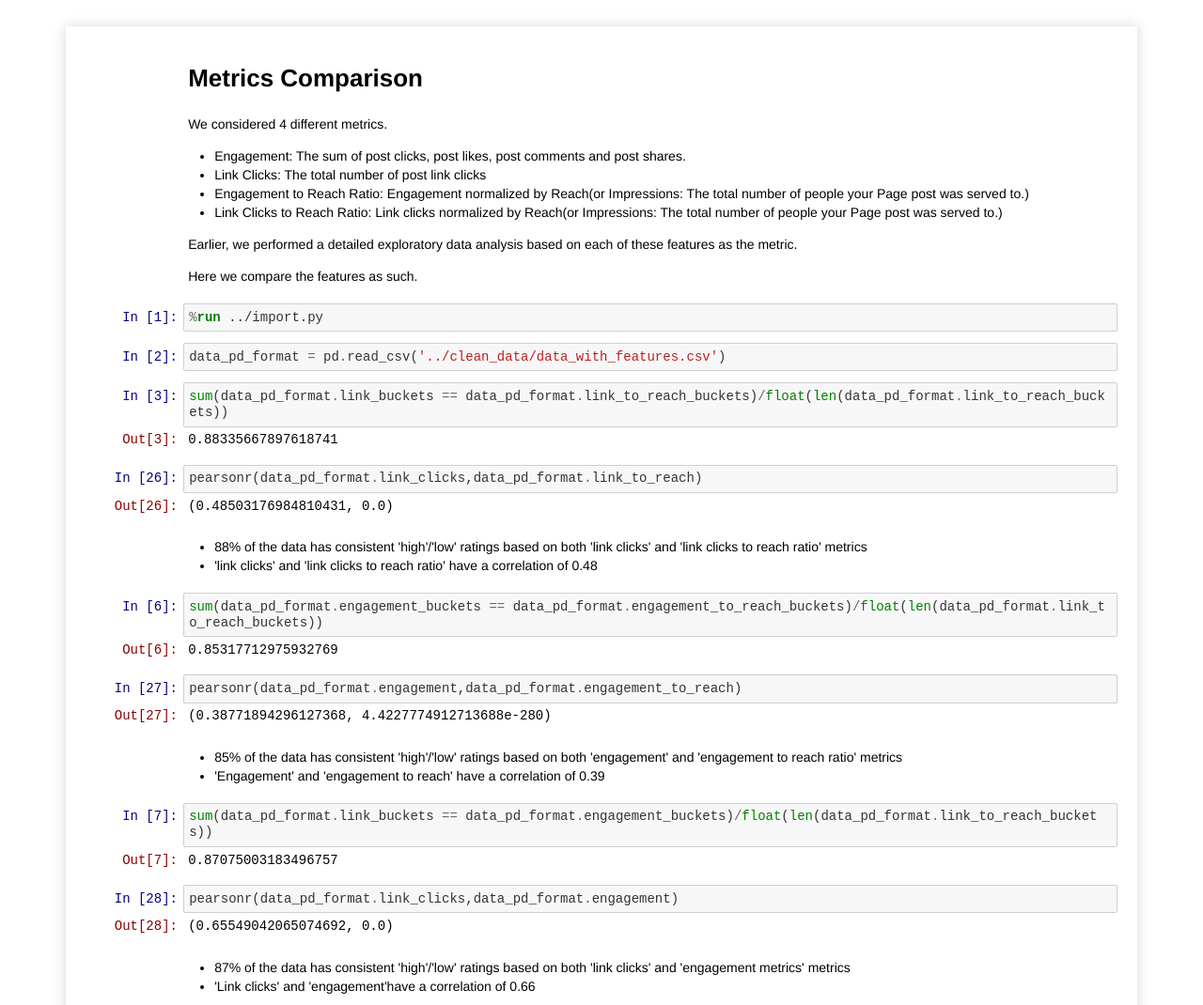
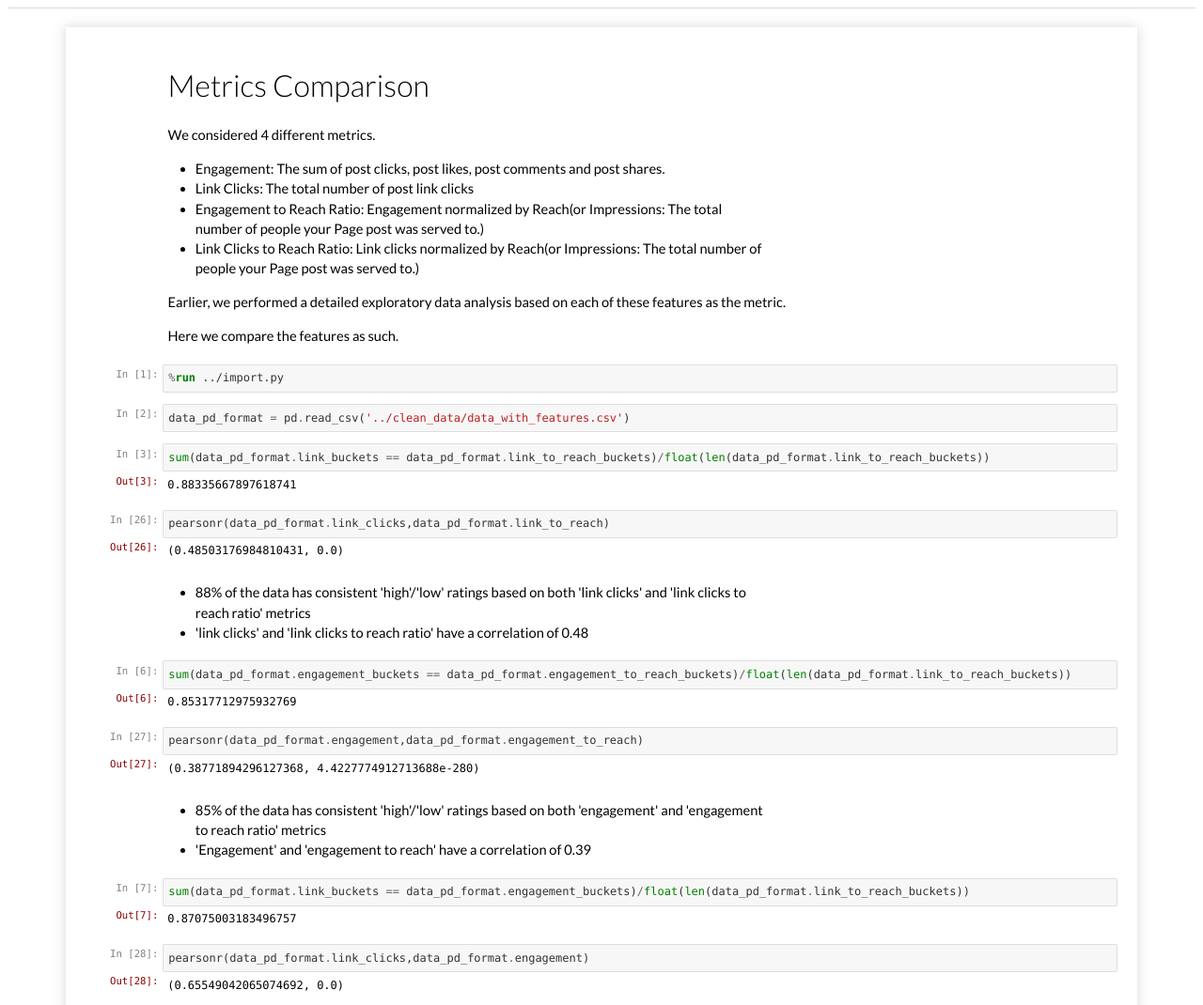
Before and after one commit to bezhilan/bezhilan.github.io, a plain HTML site: page Code/EDA/feature_analysis.html in a window 1280 px wide. Shown: the top 1070 px of the page at 94% size. Drawn offline with nearby package versions, Linux system fonts and the light colour scheme; some packages are replaced by stand-ins of ours; a web font is replaced by a local one.

Commit message:
css update

```diff
--- /dev/null
+++ b/Code/EDA/custom.css
@@ -0,0 +1,168 @@
+/*
+Placeholder for custom user CSS
+
+mainly to be overridden in profile/static/custom/custom.css
+
+This will always be an empty file in IPython
+*/
+
+@import url('http://fonts.googleapis.com/css?family=Crimson+Text');
+@import url('http://fonts.googleapis.com/css?family=Kameron');
+@import url('http://fonts.googleapis.com/css?family=Lato:200');
+@import url('http://fonts.googleapis.com/css?family=Lato:300');
+@import url('http://fonts.googleapis.com/css?family=Lato:400');
+
+
+/* Change code font */
+.CodeMirror pre {
+    font-family: Monaco;
+    font-size: 9pt;
+}
+
+div.output pre{
+    font-family: Monaco;
+    font-size: 9pt;
+}
+
+div.output_html td{
+    font-family: Monaco;
+    font-size: 8pt;
+}
+
+div.prompt{
+    font-family: Monaco;
+    font-size: 8pt;
+}
+
+div.completions select{
+    font-family: Monaco;
+    font-size: 9pt;
+}
+
+div.container pre{
+    font-family: Monaco;
+    font-size: 9pt;
+}
+
+div.tooltiptext pre{
+    font-family: Monaco;
+    font-size: 8pt;
+}
+
+div.input_area {
+    border-color: rgba(0,0,0,0.10);
+    background: rbga(0,0,0,0.5);
+}
+
+div.text_cell {
+    max-width: 105ex; /* instead of 100%, */
+}
+
+div.text_cell_render {
+    font-family: lato;
+    font-size: 11pt;
+    line-height: 145%; /* added for some line spacing of text. */
+}
+
+div.text_cell_render code{
+    font-family: Monaco;
+    font-size: 9pt;
+}
+
+div.text_cell_render h1,
+div.text_cell_render h2,
+div.text_cell_render h3,
+div.text_cell_render h4,
+div.text_cell_render h5,
+div.text_cell_render h6 {
+    font-family: lato, 'HelveticaNeue-Light';
+    font-weight: 300;
+}
+
+div.text_cell_render h1 {
+    font-size: 24pt;
+}
+
+div.text_cell_render h2 {
+    font-size: 18pt;
+}
+
+div.text_cell_render h3 {
+    font-size: 14pt;
+}
+
+.rendered_html pre,
+.rendered_html code {
+    font-size: medium;
+}
+
+.rendered_html ol {
+    list-style:decimal;
+    margin: 1em 2em;
+}
+
+.prompt.input_prompt {
+    color: rgba(0,0,0,0.5);
+}
+
+.cell.command_mode.selected {
+    border-color: rgba(0,0,0,0.1);
+}
+
+.cell.edit_mode.selected {
+    border-color: rgba(0,0,0,0.15);
+    box-shadow: 0px 0px 5px #f0f0f0;
+    -webkit-box-shadow: 0px 0px 5px #f0f0f0;
+}
+
+div.output_scroll {
+    -webkit-box-shadow: inset 0 2px 8px rgba(0,0,0,0.1);
+    box-shadow: inset 0 2px 8px rgba(0,0,0,0.1);
+    border-radious: 2px;
+}
+
+#menubar .navbar-inner {
+    background: #fff;
+    -webkit-box-shadow: none;
+    box-shadow: none;
+    border-radius: 0;
+    border: none;
+    font-family: lato;
+    font-weight: 400;
+}
+
+.navbar-fixed-top .navbar-inner,
+.navbar-static-top .navbar-inner {
+    box-shadow: none;
+    -webkit-box-shadow: none;
+    border: none;
+}
+
+div#notebook_panel {
+    box-shadow: none;
+    -webkit-box-shadow: none;
+    border-top: none;
+}
+
+div#notebook {
+    border-top: 1px solid rgba(0,0,0,0.15);
+}
+
+#menubar .navbar .navbar-inner,
+.toolbar-inner {
+    padding-left: 0;
+    padding-right: 0;
+}
+
+#checkpoint_status,
+#autosave_status {
+    color: rgba(0,0,0,0.5);
+}
+
+#header {
+    font-family: lato;
+}
+
+#notebook_name {
+    font-weight: 200;
+}
--- /dev/null
+++ b/Code/RandomForest/custom.css
@@ -0,0 +1,168 @@
+/*
+Placeholder for custom user CSS
+
+mainly to be overridden in profile/static/custom/custom.css
+
+This will always be an empty file in IPython
+*/
+
+@import url('http://fonts.googleapis.com/css?family=Crimson+Text');
+@import url('http://fonts.googleapis.com/css?family=Kameron');
+@import url('http://fonts.googleapis.com/css?family=Lato:200');
+@import url('http://fonts.googleapis.com/css?family=Lato:300');
+@import url('http://fonts.googleapis.com/css?family=Lato:400');
+
+
+/* Change code font */
+.CodeMirror pre {
+    font-family: Monaco;
+    font-size: 9pt;
+}
+
+div.output pre{
+    font-family: Monaco;
+    font-size: 9pt;
+}
+
+div.output_html td{
+    font-family: Monaco;
+    font-size: 8pt;
+}
+
+div.prompt{
+    font-family: Monaco;
+    font-size: 8pt;
+}
+
+div.completions select{
+    font-family: Monaco;
+    font-size: 9pt;
+}
+
+div.container pre{
+    font-family: Monaco;
+    font-size: 9pt;
+}
+
+div.tooltiptext pre{
+    font-family: Monaco;
+    font-size: 8pt;
+}
+
+div.input_area {
+    border-color: rgba(0,0,0,0.10);
+    background: rbga(0,0,0,0.5);
+}
+
+div.text_cell {
+    max-width: 105ex; /* instead of 100%, */
+}
+
+div.text_cell_render {
+    font-family: lato;
+    font-size: 11pt;
+    line-height: 145%; /* added for some line spacing of text. */
+}
+
+div.text_cell_render code{
+    font-family: Monaco;
+    font-size: 9pt;
+}
+
+div.text_cell_render h1,
+div.text_cell_render h2,
+div.text_cell_render h3,
+div.text_cell_render h4,
+div.text_cell_render h5,
+div.text_cell_render h6 {
+    font-family: lato, 'HelveticaNeue-Light';
+    font-weight: 300;
+}
+
+div.text_cell_render h1 {
+    font-size: 24pt;
+}
+
+div.text_cell_render h2 {
+    font-size: 18pt;
+}
+
+div.text_cell_render h3 {
+    font-size: 14pt;
+}
+
+.rendered_html pre,
+.rendered_html code {
+    font-size: medium;
+}
+
+.rendered_html ol {
+    list-style:decimal;
+    margin: 1em 2em;
+}
+
+.prompt.input_prompt {
+    color: rgba(0,0,0,0.5);
+}
+
+.cell.command_mode.selected {
+    border-color: rgba(0,0,0,0.1);
+}
+
+.cell.edit_mode.selected {
+    border-color: rgba(0,0,0,0.15);
+    box-shadow: 0px 0px 5px #f0f0f0;
+    -webkit-box-shadow: 0px 0px 5px #f0f0f0;
+}
+
+div.output_scroll {
+    -webkit-box-shadow: inset 0 2px 8px rgba(0,0,0,0.1);
+    box-shadow: inset 0 2px 8px rgba(0,0,0,0.1);
+    border-radious: 2px;
+}
+
+#menubar .navbar-inner {
+    background: #fff;
+    -webkit-box-shadow: none;
+    box-shadow: none;
+    border-radius: 0;
+    border: none;
+    font-family: lato;
+    font-weight: 400;
+}
+
+.navbar-fixed-top .navbar-inner,
+.navbar-static-top .navbar-inner {
+    box-shadow: none;
+    -webkit-box-shadow: none;
+    border: none;
+}
+
+div#notebook_panel {
+    box-shadow: none;
+    -webkit-box-shadow: none;
+    border-top: none;
+}
+
+div#notebook {
+    border-top: 1px solid rgba(0,0,0,0.15);
+}
+
+#menubar .navbar .navbar-inner,
+.toolbar-inner {
+    padding-left: 0;
+    padding-right: 0;
+}
+
+#checkpoint_status,
+#autosave_status {
+    color: rgba(0,0,0,0.5);
+}
+
+#header {
+    font-family: lato;
+}
+
+#notebook_name {
+    font-weight: 200;
+}
--- /dev/null
+++ b/custom.css
@@ -0,0 +1,168 @@
+/*
+Placeholder for custom user CSS
+
+mainly to be overridden in profile/static/custom/custom.css
+
+This will always be an empty file in IPython
+*/
+
+@import url('http://fonts.googleapis.com/css?family=Crimson+Text');
+@import url('http://fonts.googleapis.com/css?family=Kameron');
+@import url('http://fonts.googleapis.com/css?family=Lato:200');
+@import url('http://fonts.googleapis.com/css?family=Lato:300');
+@import url('http://fonts.googleapis.com/css?family=Lato:400');
+
+
+/* Change code font */
+.CodeMirror pre {
+    font-family: Monaco;
+    font-size: 9pt;
+}
+
+div.output pre{
+    font-family: Monaco;
+    font-size: 9pt;
+}
+
+div.output_html td{
+    font-family: Monaco;
+    font-size: 8pt;
+}
+
+div.prompt{
+    font-family: Monaco;
+    font-size: 8pt;
+}
+
+div.completions select{
+    font-family: Monaco;
+    font-size: 9pt;
+}
+
+div.container pre{
+    font-family: Monaco;
+    font-size: 9pt;
+}
+
+div.tooltiptext pre{
+    font-family: Monaco;
+    font-size: 8pt;
+}
+
+div.input_area {
+    border-color: rgba(0,0,0,0.10);
+    background: rbga(0,0,0,0.5);
+}
+
+div.text_cell {
+    max-width: 105ex; /* instead of 100%, */
+}
+
+div.text_cell_render {
+    font-family: lato;
+    font-size: 11pt;
+    line-height: 145%; /* added for some line spacing of text. */
+}
+
+div.text_cell_render code{
+    font-family: Monaco;
+    font-size: 9pt;
+}
+
+div.text_cell_render h1,
+div.text_cell_render h2,
+div.text_cell_render h3,
+div.text_cell_render h4,
+div.text_cell_render h5,
+div.text_cell_render h6 {
+    font-family: lato, 'HelveticaNeue-Light';
+    font-weight: 300;
+}
+
+div.text_cell_render h1 {
+    font-size: 24pt;
+}
+
+div.text_cell_render h2 {
+    font-size: 18pt;
+}
+
+div.text_cell_render h3 {
+    font-size: 14pt;
+}
+
+.rendered_html pre,
+.rendered_html code {
+    font-size: medium;
+}
+
+.rendered_html ol {
+    list-style:decimal;
+    margin: 1em 2em;
+}
+
+.prompt.input_prompt {
+    color: rgba(0,0,0,0.5);
+}
+
+.cell.command_mode.selected {
+    border-color: rgba(0,0,0,0.1);
+}
+
+.cell.edit_mode.selected {
+    border-color: rgba(0,0,0,0.15);
+    box-shadow: 0px 0px 5px #f0f0f0;
+    -webkit-box-shadow: 0px 0px 5px #f0f0f0;
+}
+
+div.output_scroll {
+    -webkit-box-shadow: inset 0 2px 8px rgba(0,0,0,0.1);
+    box-shadow: inset 0 2px 8px rgba(0,0,0,0.1);
+    border-radious: 2px;
+}
+
+#menubar .navbar-inner {
+    background: #fff;
+    -webkit-box-shadow: none;
+    box-shadow: none;
+    border-radius: 0;
+    border: none;
+    font-family: lato;
+    font-weight: 400;
+}
+
+.navbar-fixed-top .navbar-inner,
+.navbar-static-top .navbar-inner {
+    box-shadow: none;
+    -webkit-box-shadow: none;
+    border: none;
+}
+
+div#notebook_panel {
+    box-shadow: none;
+    -webkit-box-shadow: none;
+    border-top: none;
+}
+
+div#notebook {
+    border-top: 1px solid rgba(0,0,0,0.15);
+}
+
+#menubar .navbar .navbar-inner,
+.toolbar-inner {
+    padding-left: 0;
+    padding-right: 0;
+}
+
+#checkpoint_status,
+#autosave_status {
+    color: rgba(0,0,0,0.5);
+}
+
+#header {
+    font-family: lato;
+}
+
+#notebook_name {
+    font-weight: 200;
+}
```
Also changed, not shown: Code/RandomForest/RandomForest_clicks.html (+10 -1 lines), 1 other file.
